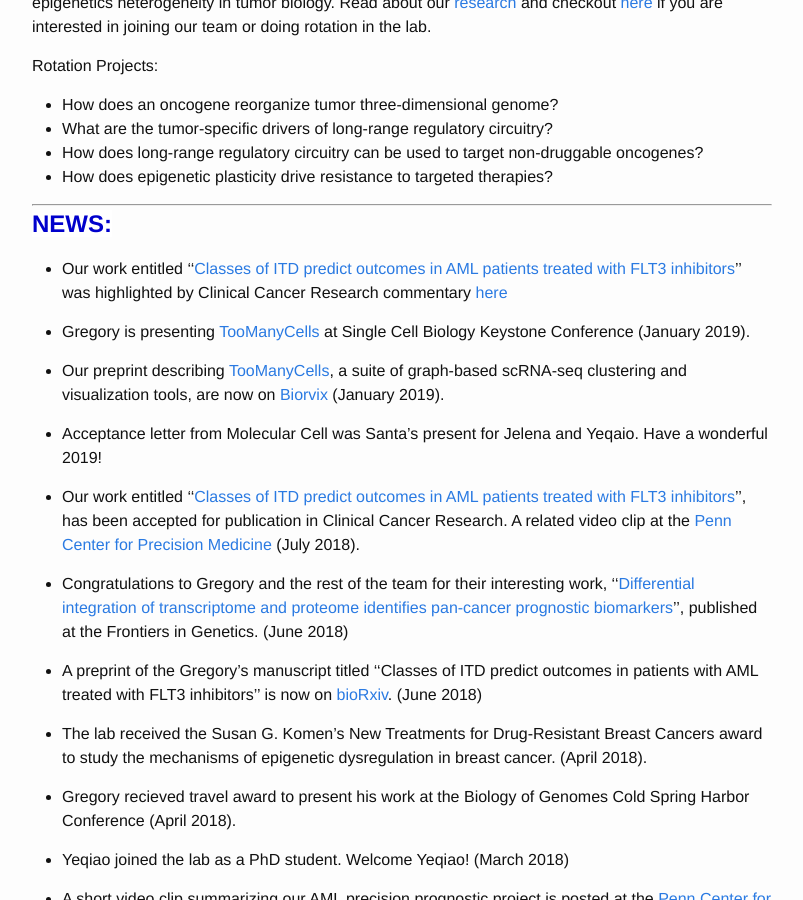
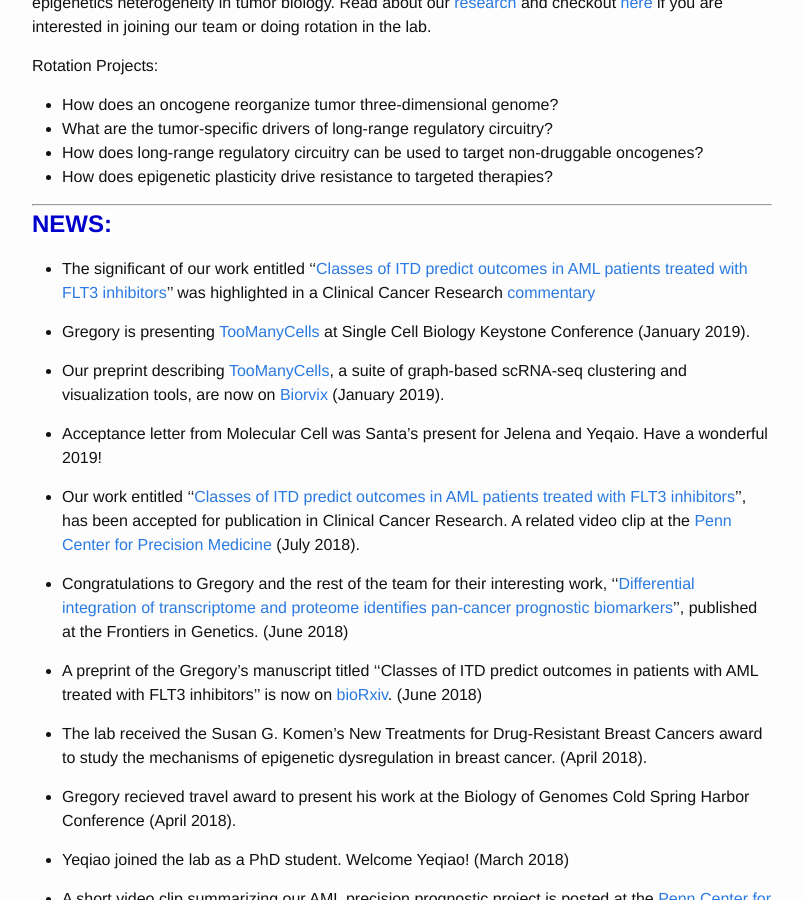
Before and after one commit to faryabib/faryabib.github.io, a Jekyll site: the page built from index.md, in a window 1280 px wide and 900 px high, scrolled down 676 px. Shown: the whole window, without its empty margins (238-1041 px from the left). Built offline with Jekyll 4.4.1, drawn with Linux system fonts in a browser that asks for light colours.

Commit message:
Update index.md

```diff
--- a/index.md
+++ b/index.md
@@ -23,7 +23,7 @@ Rotation Projects:
 ----
 <strong><span style="font-size: 1.5em; font-weight: bold; color: #0000cc; background-color: #ffffff">NEWS:</span><strong>
 
-+ Our work entitled ''[Classes of ITD predict outcomes in AML patients treated with FLT3 inhibitors](http://clincancerres.aacrjournals.org/content/early/2018/11/29/1078-0432.CCR-18-0655)'' was highlighted by Clinical Cancer Research commentary [here](http://clincancerres.aacrjournals.org/content/early/2018/11/29/1078-0432.CCR-18-3146)
++ The significant of our work entitled ''[Classes of ITD predict outcomes in AML patients treated with FLT3 inhibitors](http://clincancerres.aacrjournals.org/content/early/2018/11/29/1078-0432.CCR-18-0655)'' was highlighted in a Clinical Cancer Research [commentary](http://clincancerres.aacrjournals.org/content/early/2018/11/29/1078-0432.CCR-18-3146)
 
 + Gregory is presenting [TooManyCells](https://github.com/faryabiLab/too-many-cells) at Single Cell Biology Keystone Conference (January 2019).
 
```
